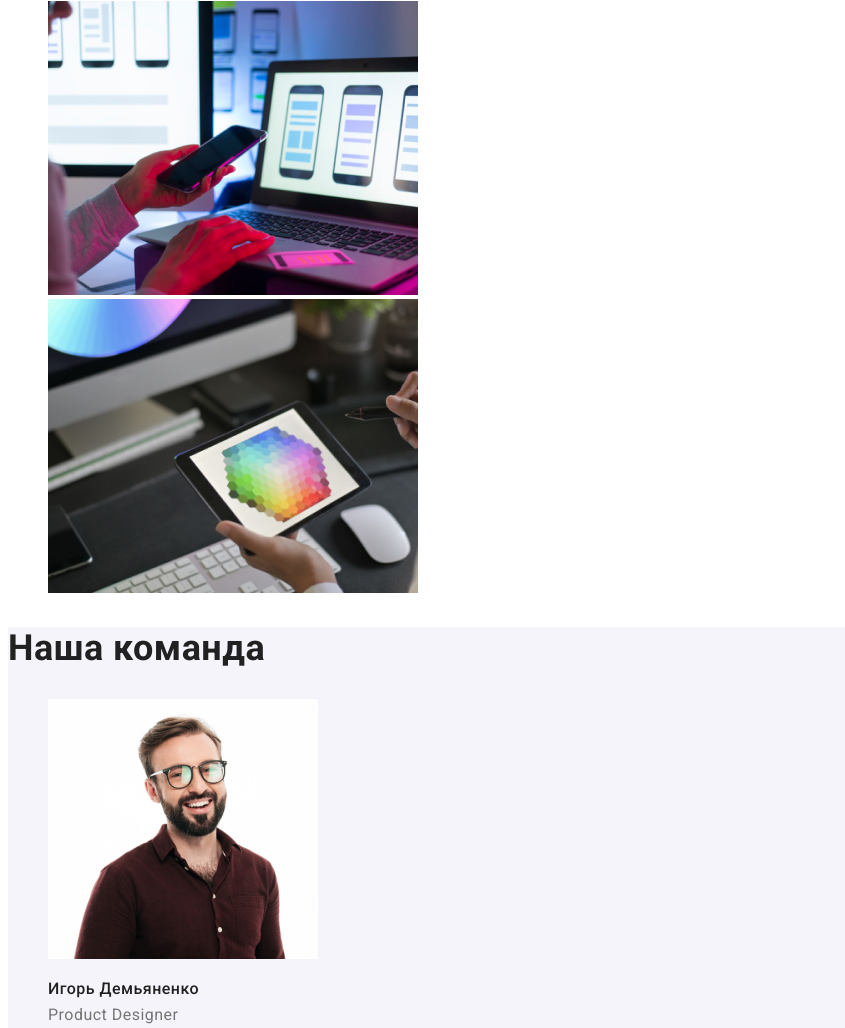
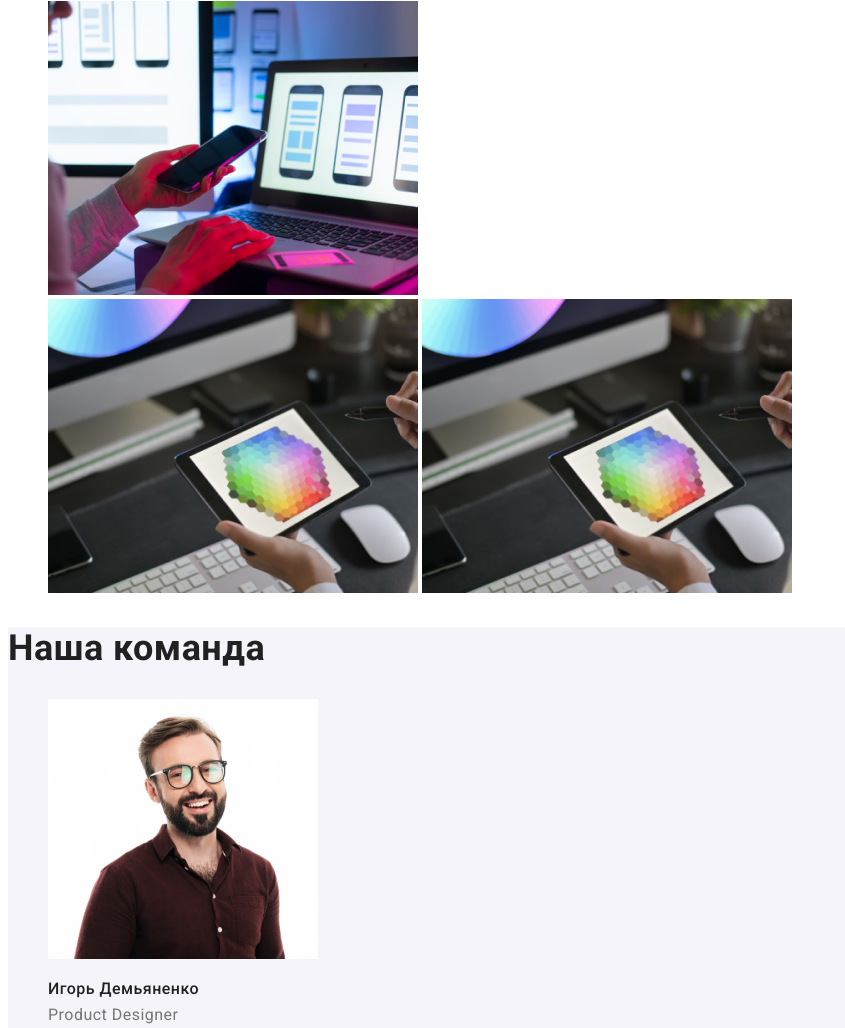
Before and after one commit to Sluvkooo/goit-markup-hw-02, a plain HTML site: page index.html in a window 1280 px wide. Shown: the part 1044-2072 px from the top of the page, without its empty margins (0-845 px from the left). Drawn offline with Linux system fonts and the light colour scheme.

Commit message:
Update index.html

```diff
--- a/index.html
+++ b/index.html
@@ -96,6 +96,11 @@
               alt="Разработка дизайна"
               width="370"
             />
+            <img
+              src="images/design.png"
+              alt="Разработка дизайна"
+              width="370"
+            />
           </li>
         </ul>
       </section>
@@ -110,7 +115,7 @@
             <p class="text">Product Designer</p>
           </li>
           <li>
-            <img src="/images/Olga.jpg" alt="Фото работника" width="270" />
+            <img src="images/Olga.jpg" alt="Фото работника" width="270" />
             <h3 class="title">Ольга Репина</h3>
             <p class="text">Frontend Developer</p>
           </li>
```
